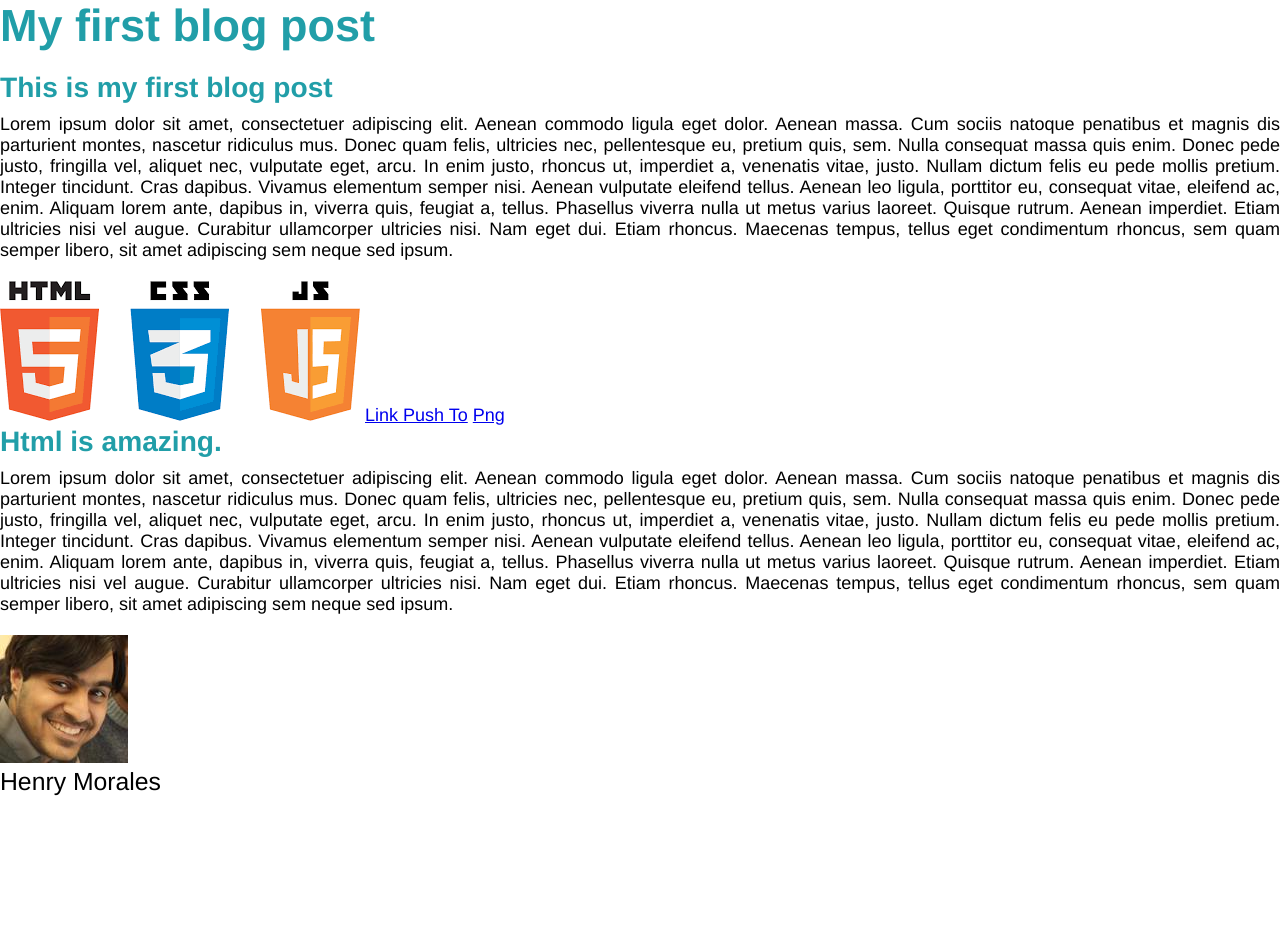
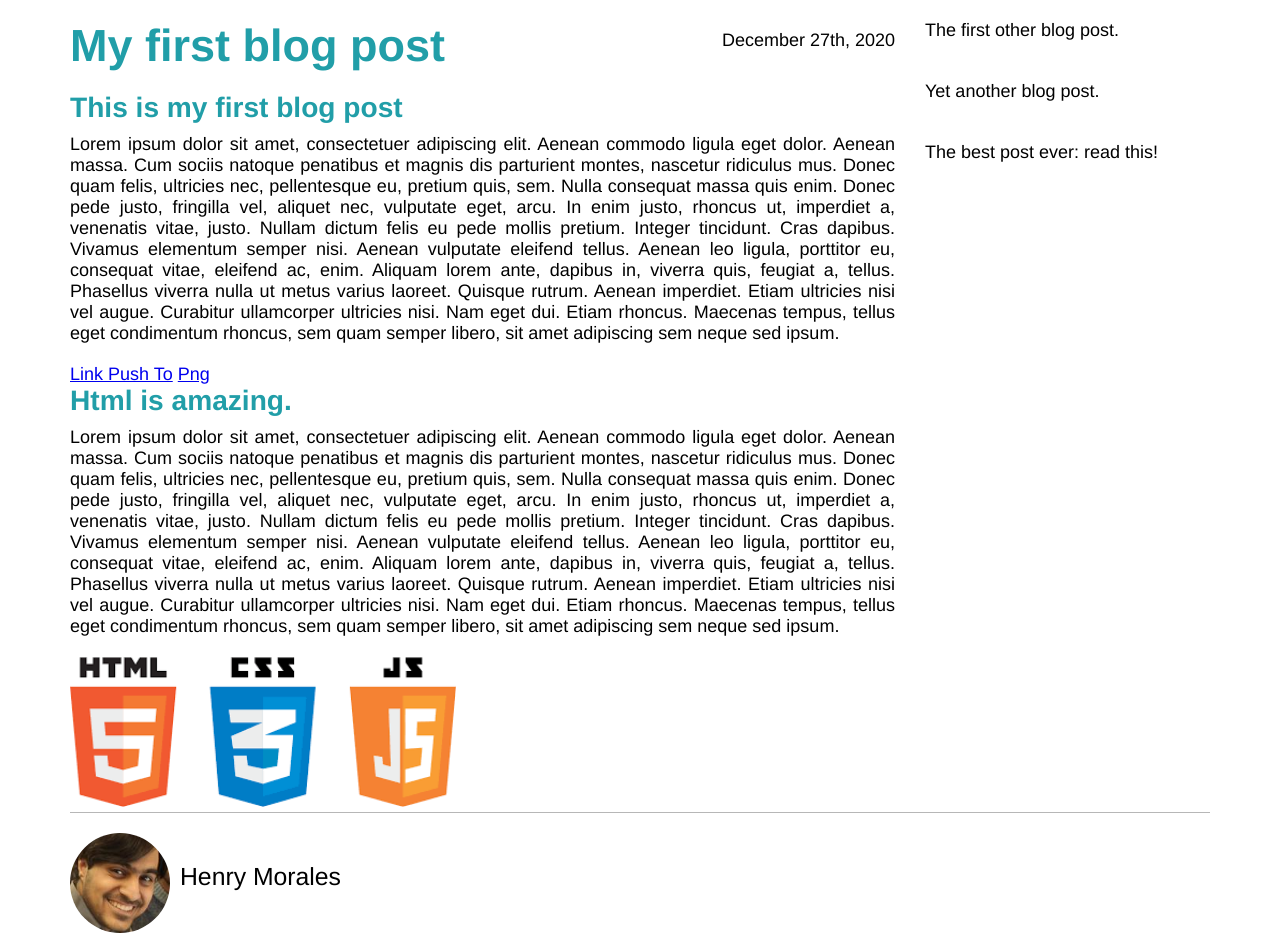
Before and after one commit to RaducuVana-BiG-R/Blog_Post, a plain HTML site: page index.html in a window 1280 px wide. Before the commit the page ends 800 px from the top, so only its background shows below. Drawn offline with Linux system fonts and the light colour scheme.

Commit message:
Versiune finala

```diff
--- a/index.html
+++ b/index.html
@@ -8,21 +8,48 @@
   </head>
 
   <body>
+
+   <div class="container">
+    <div class="blog-post">
     <h1>My first blog post</h1>
-
+       <p class="date">December 27th, 2020</p>
       <h2>This is my first blog post</h2>
         <p class="main-text">Lorem ipsum dolor sit amet, consectetuer adipiscing elit. Aenean commodo ligula eget dolor. Aenean massa. Cum sociis natoque penatibus et magnis dis parturient montes, nascetur ridiculus mus. Donec quam felis, ultricies nec, pellentesque eu, pretium quis, sem. Nulla consequat massa quis enim. Donec pede justo, fringilla vel, aliquet nec, vulputate eget, arcu. In enim justo, rhoncus ut, imperdiet a, venenatis vitae, justo. Nullam dictum felis eu pede mollis pretium. Integer tincidunt. Cras dapibus. Vivamus elementum semper nisi. Aenean vulputate eleifend tellus. Aenean leo ligula, porttitor eu, consequat vitae, eleifend ac, enim. Aliquam lorem ante, dapibus in, viverra quis, feugiat a, tellus. Phasellus viverra nulla ut metus varius laoreet. Quisque rutrum. Aenean imperdiet. Etiam ultricies nisi vel augue. Curabitur ullamcorper ultricies nisi. Nam eget dui. Etiam rhoncus. Maecenas tempus, tellus eget condimentum rhoncus, sem quam semper libero, sit amet adipiscing sem neque sed ipsum. </p>
 
-    <img src="assets/download.png" alt="Logo">
        <a href="http://www.udemy.com" target="_blank">Link Push To</a>
        <a href="assets/download.png" target="_blank">Png</a>
 
       <h2>Html is amazing.</h2>
         <p class="main-text">Lorem ipsum dolor sit amet, consectetuer adipiscing elit. Aenean commodo ligula eget dolor. Aenean massa. Cum sociis natoque penatibus et magnis dis parturient montes, nascetur ridiculus mus. Donec quam felis, ultricies nec, pellentesque eu, pretium quis, sem. Nulla consequat massa quis enim. Donec pede justo, fringilla vel, aliquet nec, vulputate eget, arcu. In enim justo, rhoncus ut, imperdiet a, venenatis vitae, justo. Nullam dictum felis eu pede mollis pretium. Integer tincidunt. Cras dapibus. Vivamus elementum semper nisi. Aenean vulputate eleifend tellus. Aenean leo ligula, porttitor eu, consequat vitae, eleifend ac, enim. Aliquam lorem ante, dapibus in, viverra quis, feugiat a, tellus. Phasellus viverra nulla ut metus varius laoreet. Quisque rutrum. Aenean imperdiet. Etiam ultricies nisi vel augue. Curabitur ullamcorper ultricies nisi. Nam eget dui. Etiam rhoncus. Maecenas tempus, tellus eget condimentum rhoncus, sem quam semper libero, sit amet adipiscing sem neque sed ipsum.</p>
 
+     <img src="assets/download.png" alt="Logo">
+
+    </div>
+
+    <div class="other-posts">
+      <div class="other">
+       The first other blog post.
+      </div>
+
+     <div class="other">
+       Yet another blog post.
+      </div>
+
+     <div class="other">
+       The best post ever: read this!
+      </div>
+
+    </div>
+
+    <div class="clearfix"></div>
+
+    <div class="author-box">
       <img src="assets/39.jpg" alt="Author photo">
+      <p class="author-text">Henry Morales</p>
+    </div>
 
-  <p class="author-text">Henry Morales</p>
+    </div>
+
   </body>
 
  </html>
--- a/style.css
+++ b/style.css
@@ -1,7 +1,13 @@
 * {
  margin: 0;
  padding: 0;
- box-sizing: berder-box;
+ box-sizing: border-box;
+}
+
+.clearfix:after {
+ content: "";
+ display: table;
+ clear: both;
 }
 
 html {
@@ -36,4 +42,54 @@ h1 {
 
 .author-text {
   font-size: 1.375em;
+  float: left;
+  margin-top: 30px;
+  margin-left: 10px;
 }
+
+
+
+.container {
+ width: 1140px;
+ margin: 20px auto 0 auto;
+}
+
+.blog-post {
+ width: 75%;
+ float: left;
+ padding-right: 30px;
+ position: relative;
+}
+
+.other-posts {
+ width: 25%;
+ float: left;
+}
+
+
+.author-box {
+ padding-top: 20px;
+ border-top: 1px solid #b7b7b7;
+}
+
+.other {
+    margin-bottom: 40px;
+}
+
+.author-box img {
+   width: 100px;
+   height: 100px;
+   border-radius: 50%;
+   float: left;
+}
+
+.blog-post img {
+ height: 150px;
+ width: auto;
+}
+
+.date {
+ position: absolute;
+ top: 10px;
+ right: 30px;
+}
```
Lines whose indentation alone changed are shown as unchanged.
